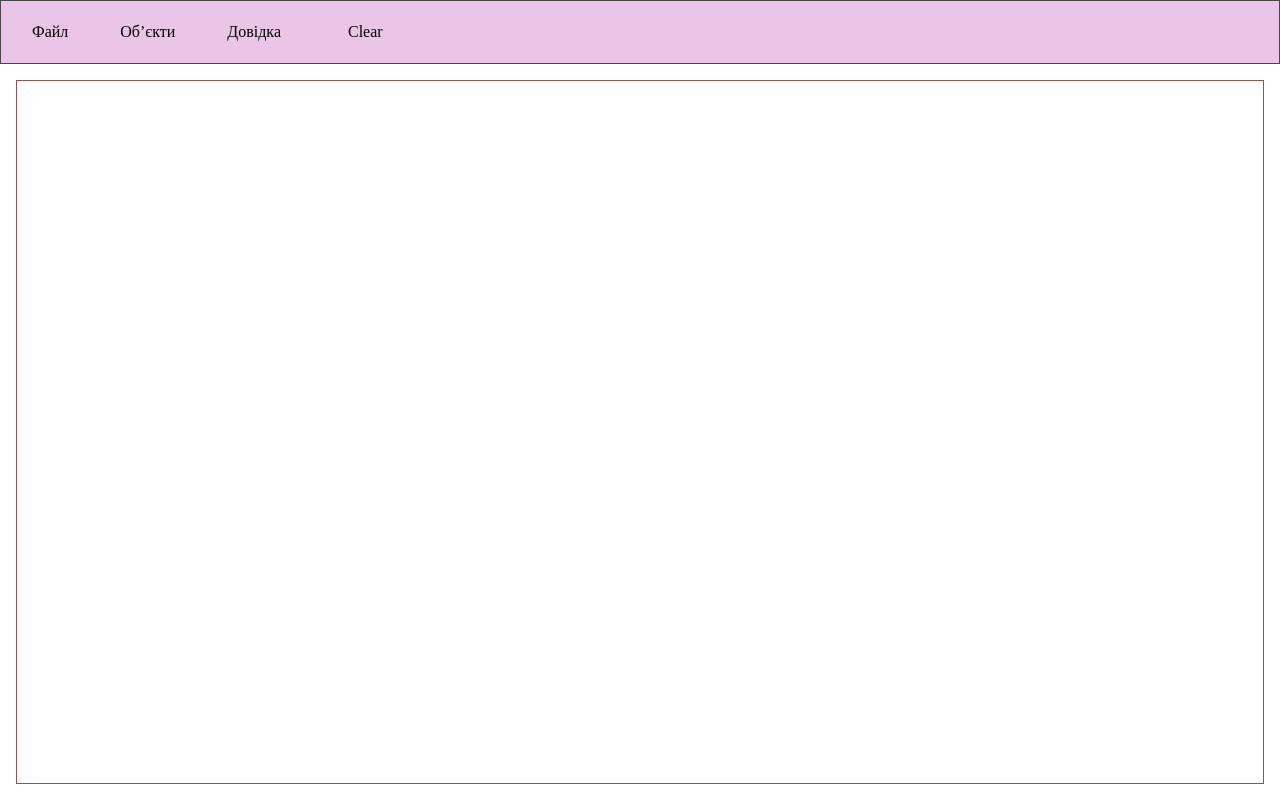
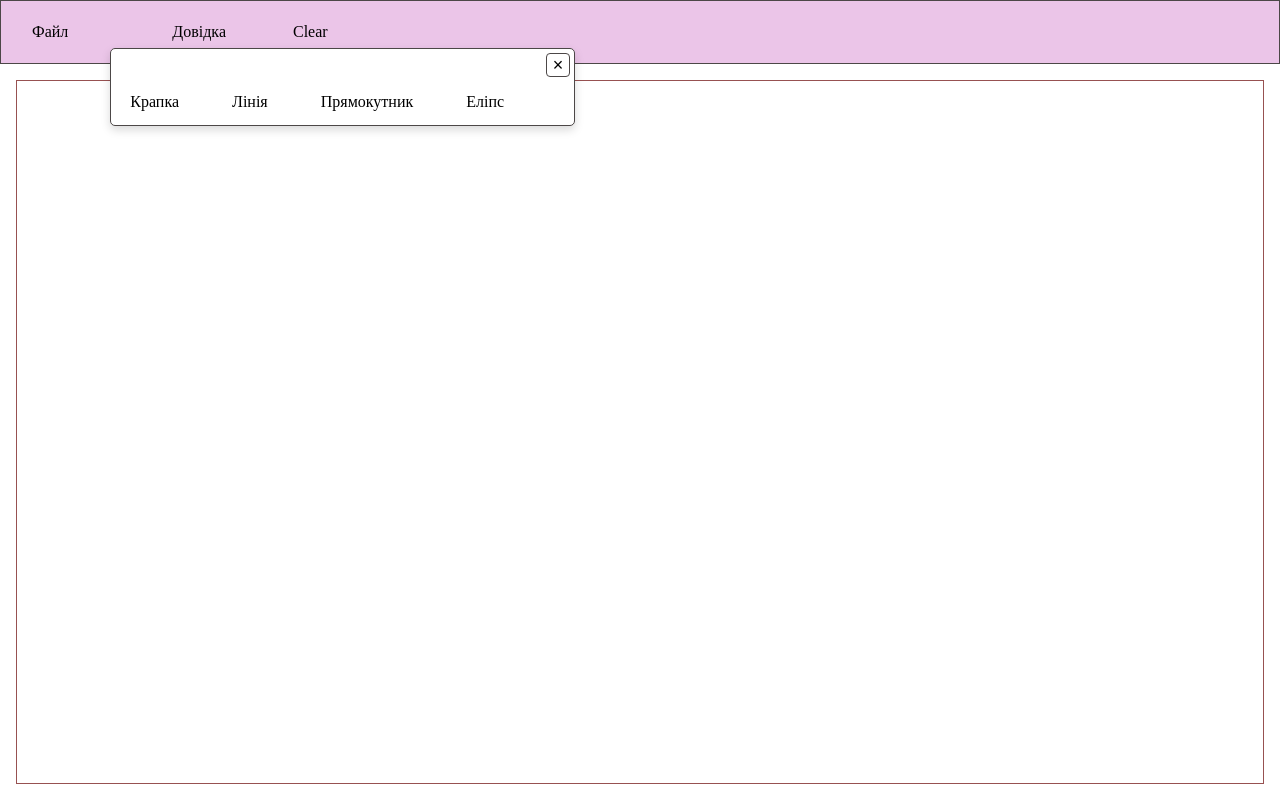
Before and after one commit to XxMariavxX/OOP-Labs, a website built with Vite: page Lab03/index.html in a window 1280 px wide. Both pictures are taken after a click on the item "Об’єкти". Built offline with nearby package versions, Linux system fonts and the light colour scheme.

Commit message:
feat: try yo do toolbar

```diff
--- a/Lab03/index.html
+++ b/Lab03/index.html
@@ -11,8 +11,10 @@
       <nav class="nav">
         <ul class="nav__list">
           <li class="nav__item nav__item--border">Файл</li>
-          <li class="nav__item nav__item--dropdown nav__item--border" id="objects-menu">Об’єкти
-            <div class="dropdown">
+          <li class="nav__item nav__item--dropdown nav__item--border" id="objects-menu">
+            <span class="objects-toggle" id="objects-toggle">Об’єкти</span>
+            <div class="dropdown objects-toolbar" id="objects-toolbar">
+              <button class="toolbar-close" id="objects-close" type="button" aria-label="Закрити меню об’єктів">×</button>
               <div class="dropdown__item" id="dot" role="menuitemradio" aria-checked="false">Крапка</div>
               <div class="dropdown__item" id="line" role="menuitemradio" aria-checked="false">Лінія</div>
               <div class="dropdown__item" id="rectangle" role="menuitemradio" aria-checked="false">Прямокутник</div>
--- a/Lab03/src/js/generationEditor.js
+++ b/Lab03/src/js/generationEditor.js
@@ -43,11 +43,32 @@ export class GenerationEditor {
 
   bindMenu() {
     const objectsMenu = document.getElementById("objects-menu");
-    objectsMenu.addEventListener("mouseenter", () => this.updateMenuSelection());
-    objectsMenu.addEventListener("focusin", () => this.updateMenuSelection());
+    const objectsToggle = document.getElementById("objects-toggle");
+    const objectsClose = document.getElementById("objects-close");
+
+    objectsToggle.addEventListener("click", (event) => {
+      event.stopPropagation();
+      objectsMenu.classList.add("is-open");
+      this.updateMenuSelection();
+    });
+
+    objectsClose.addEventListener("click", (event) => {
+      event.stopPropagation();
+      objectsMenu.classList.remove("is-open");
+    });
+
+    document.addEventListener("click", (event) => {
+      if (!objectsMenu.contains(event.target)) {
+        objectsMenu.classList.remove("is-open");
+      }
+    });
 
     Object.keys(this.shapeTypes).forEach((type) => {
-      document.getElementById(type).addEventListener("click", () => this.selectShape(type));
+      document.getElementById(type).addEventListener("click", (event) => {
+        event.stopPropagation();
+        this.selectShape(type);
+        objectsMenu.classList.remove("is-open");
+      });
     });
 
     document.getElementById("clear").addEventListener("click", () => {
--- a/Lab03/src/styles/style.css
+++ b/Lab03/src/styles/style.css
@@ -53,17 +53,49 @@ html {
 .dropdown {
   display: none;
   position: absolute;
-  top: 100%;
-  left: -1px;
+  top: calc(100% + 6px);
+  left: 0;
+  flex-direction: row;
+  align-items: center;
+  gap: 4px;
+  padding: 34px 36px 4px 4px;
   background-color: #ffffff;
-  border: 2px solid #4c474732;
-  box-shadow: 0px 4px 6px rgba(0, 0, 0, 0.1);
-  min-width: 100px;
+  border: 1px solid #4c4747;
+  border-radius: 5px;
+  box-shadow: 0 4px 10px rgba(0, 0, 0, 0.15);
   z-index: 10;
 }
 
-.nav__item--dropdown:hover .dropdown {
+.nav__item--dropdown.is-open .dropdown {
+  display: flex;
+}
+
+.objects-toggle {
   display: block;
+}
+
+.nav__item--dropdown.is-open .objects-toggle {
+  display: none;
+}
+
+.toolbar-close {
+  position: absolute;
+  top: 4px;
+  right: 4px;
+  width: 24px;
+  height: 24px;
+  padding: 0;
+  border: 1px solid #4c4747;
+  border-radius: 4px;
+  background: #ffffff;
+  cursor: pointer;
+  font-size: 18px;
+  line-height: 1;
+}
+
+.toolbar-close:hover {
+  color: #ffffff;
+  background: #eb3737bb;
 }
 
 .nav__item--border:hover {
```
